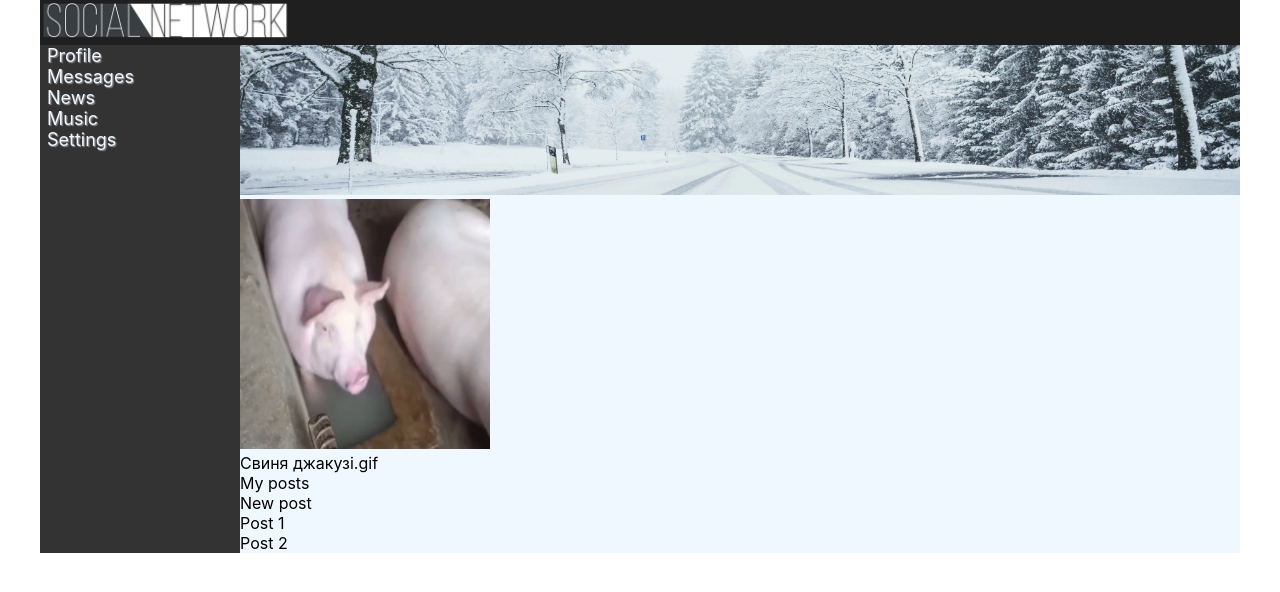
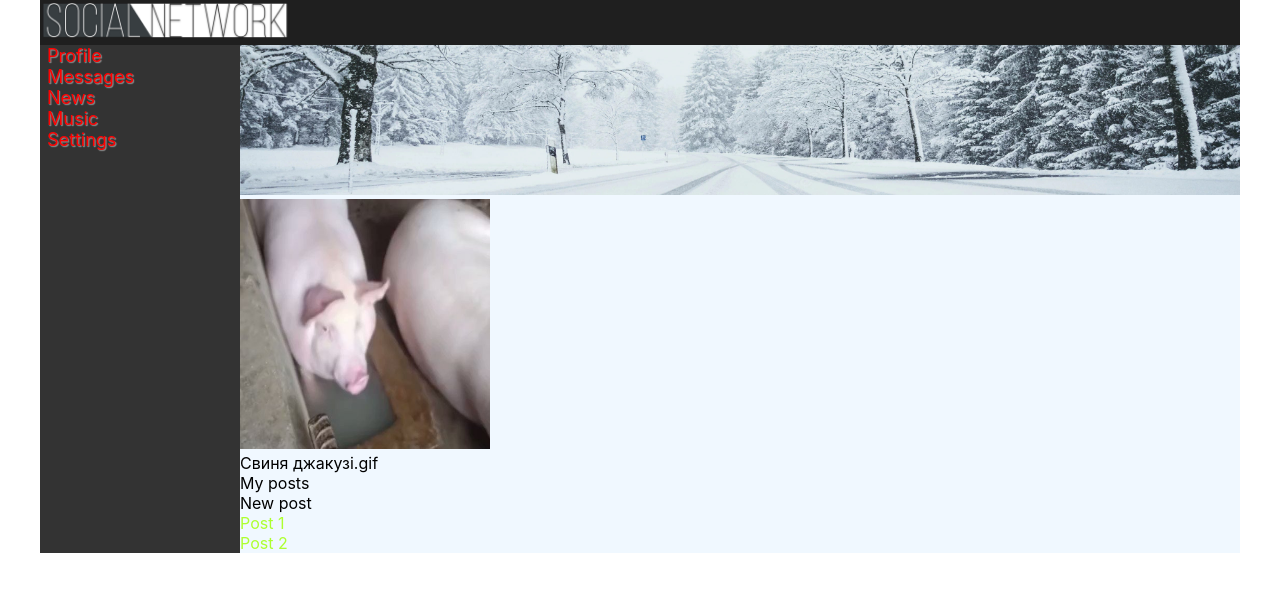
Before and after one commit to awdrallyracer/SocialNetwork, a React (Create React App) app: page / in a window 1280 px wide. Shown: the top 592 px of the page. Built offline with nearby package versions, Linux system fonts and the light colour scheme.

Commit message:
CSS modules added

```diff
--- a/src/App.css
+++ b/src/App.css
@@ -18,41 +18,3 @@ ul li {
   /* grid-gap: 10px; */
 
 }
-
-.header {
-  grid-area: h;
-  background-color: #1f1f1f;
-}
-
-.header img {
-  width: 253px;
-  height: 41px;
-}
-
-.nav {
-  grid-area: n;
-  background-color: #333333;
-  font-style: normal;
-  color: aliceblue;
-  font-size: large;
-  text-shadow: 1px 1px 1px grey,
-             1px 1px 1px grey;
-  padding-left: 7px;
-
-}
-
-.content {
-  grid-area: c;
-  background-color: aliceblue;
-}
-
-.content img{
-  width: 1000px;
-  height: 150px;
-}
-
-.content #Pig{
-  width: 250px;
-  height: 250px;
-  align-content: center;
-}
--- a/src/components/Header.jsx
+++ b/src/components/Header.jsx
@@ -1,10 +1,11 @@
 import React from "react";
 import {Logo} from "./Image";
+import h from './Header.module.css';
 
 
 const Header = () => {
     return (
-        <header className='header'>
+        <header className={h.header}>
             <img src={Logo}></img>
         </header>
     )
--- /dev/null
+++ b/src/components/Header.module.css
@@ -0,0 +1,9 @@
+.header {
+  grid-area: h;
+  background-color: #1f1f1f;
+}
+
+.header img {
+  width: 253px;
+  height: 41px;
+}
--- a/src/components/Nav.jsx
+++ b/src/components/Nav.jsx
@@ -1,21 +1,22 @@
 import React from "react";
+import s from './Nav.module.css'
 
 const Nav = () => {
-    return(
-        <nav className='nav'>
-        <div>
+  return (
+    <nav className={s.nav}>
+      <div className={s.item}>
         <a>Profile</a>
       </div>
-        <div>
+      <div className={s.item}>
         <a>Messages</a>
       </div>
-        <div>
+      <div className={s.item}>
         <a>News</a>
       </div>
-        <div>
+      <div className={s.item}>
         <a>Music</a>
       </div>
-        <div>
+      <div className={s.item}>
         <a>Settings</a>
       </div>
 
--- /dev/null
+++ b/src/components/Nav.module.css
@@ -0,0 +1,15 @@
+.nav {
+    grid-area: n;
+    background-color: #333333;
+    font-style: normal;
+    color: aliceblue;
+    font-size: large;
+    text-shadow: 1px 1px 1px grey,
+               1px 1px 1px grey;
+    padding-left: 7px;
+
+  }
+
+  .item{
+    color: red;
+  }
--- a/src/components/Profile.jsx
+++ b/src/components/Profile.jsx
@@ -1,14 +1,15 @@
 import React from "react";
 import { Hat } from "./Image";
 import { Pig } from "./Image";
+import p from './Profile.module.css';
 
 
 const Profile = () => {
     return (
-        <div className='content'>
-            <img src={Hat}></img>
+        <div className={p.content}>
+            <img src={Hat} className={p.hat}></img>
             <div>
-                <img src={Pig} id="Pig"></img>
+                <img src={Pig} className={p.pig}></img>
             </div>
 
             <div>
@@ -20,11 +21,11 @@ const Profile = () => {
                     <div>
                         New post
                     </div>
-                    <div>
-                        <div>
+                    <div className={p.posts}>
+                        <div className={p.item}>
                             Post 1
                         </div>
-                        <div>
+                        <div className={p.item}>
                             Post 2
                         </div>
                     </div>
--- /dev/null
+++ b/src/components/Profile.module.css
@@ -0,0 +1,25 @@
+.content {
+    grid-area: c;
+    background-color: aliceblue;
+  }
+
+  .hat{
+    width: 1000px;
+    height: 150px;
+  }
+
+  /* .content #Pig{
+    width: 250px;
+    height: 250px;
+    align-content: center;
+  } */
+
+  .pig{
+    width: 250px;
+    height: 250px;
+    align-content: center;
+  }
+
+  .item{
+    color: greenyellow;
+  }
```
Also changed, not shown: src/components/Header.css (deleted), src/components/Nav.css (deleted), src/components/Profile.css (deleted). Lines whose indentation alone changed are shown as unchanged.
